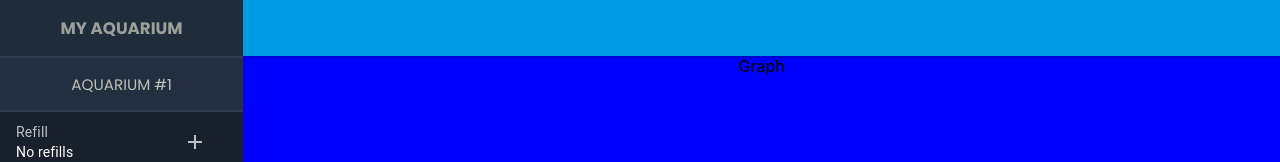
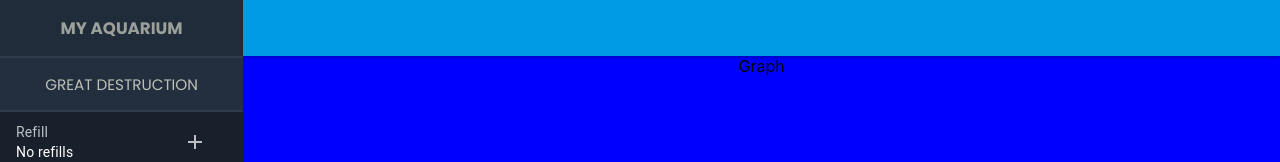
Before and after one commit to jimmeryn/my-aquarium-app, a React (Create React App) app: page /aquarium/0 in a window 1280 px wide. Shown: the top 162 px of the page. Built offline with nearby package versions, Linux system fonts and the light colour scheme.

Commit message:
check if aquarium has a name

```diff
--- a/src/app/App.tsx
+++ b/src/app/App.tsx
@@ -14,10 +14,10 @@ const App: React.FunctionComponent = () => {
         <Route exact path="/">
           <Home aquariums={aquariums} />
         </Route>
-        {aquariums.map(({ id }, i) => (
+        {aquariums.map(({ id, name }, i) => (
           <Route key={id} path={`/aquarium/${id}`}>
             <AquariumPage
-              name={`Aquarium #${i + 1}`}
+              name={name ?? `Aquarium #${i + 1}`}
               aquariumId={id as number}
             />
           </Route>
```
